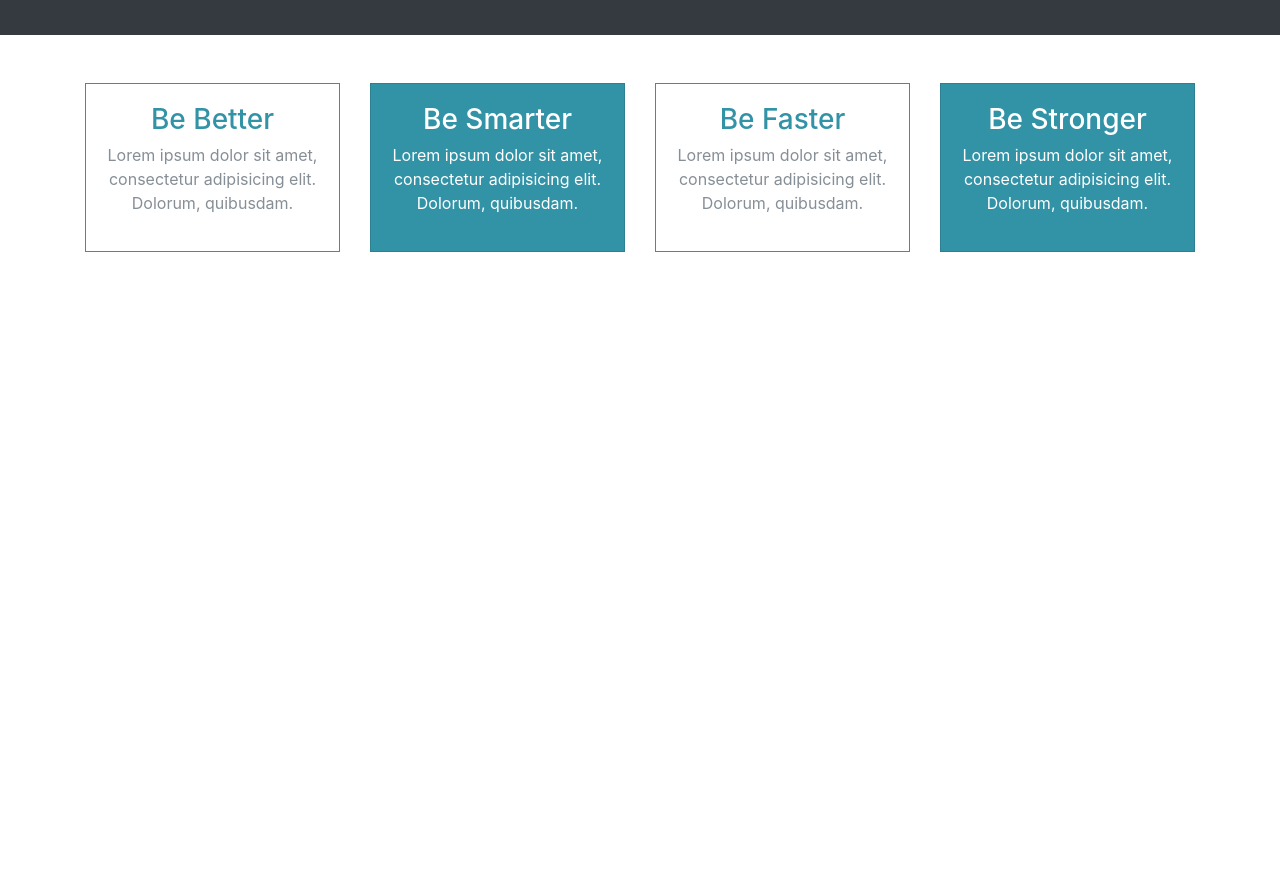
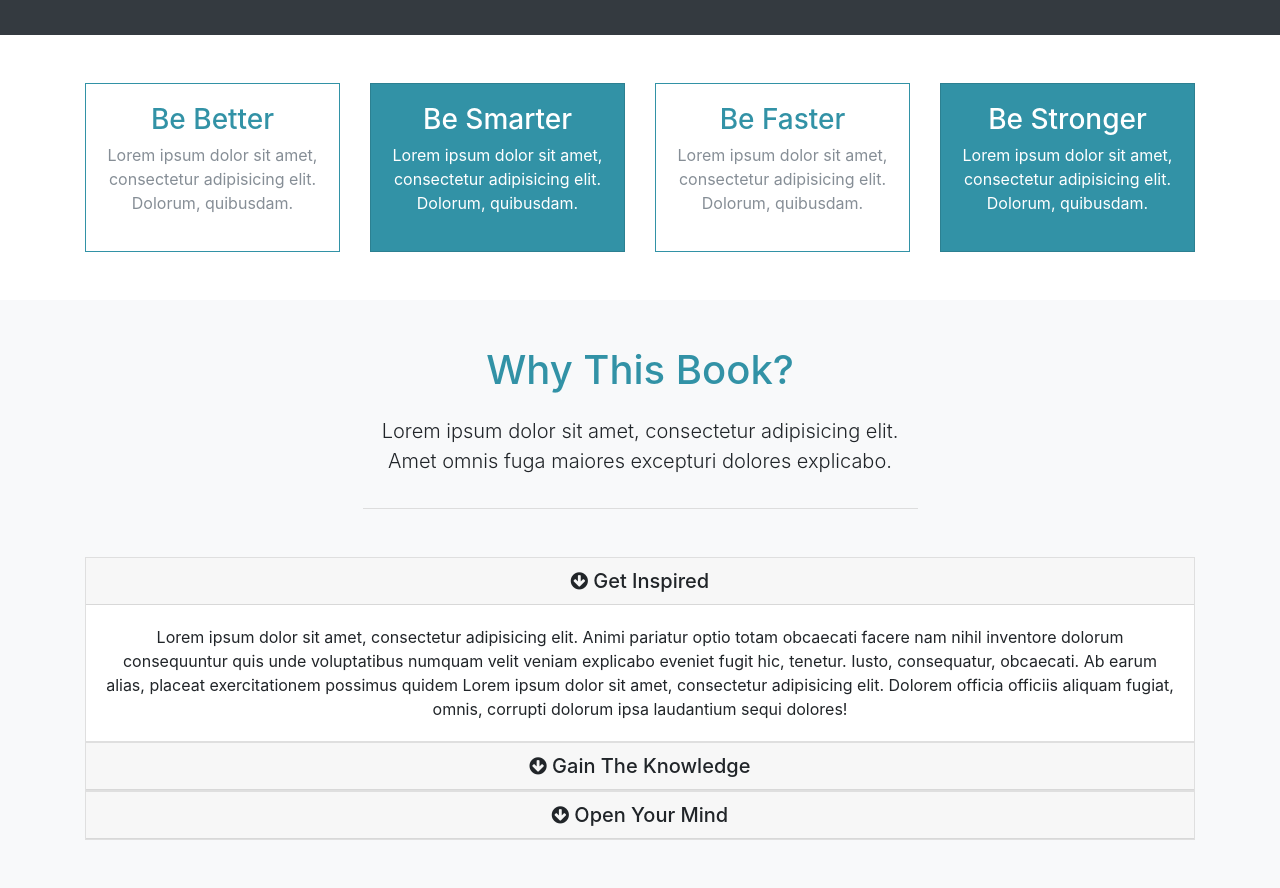
Before and after one commit to amerkrlicbegovic/Bootstrap-projects, a website: page Project-Mizuxe-Theme/src/index.html in a window 1280 px wide. Shown: the part 814-1702 px from the top of the page. Before the commit the page ends 1114 px from the top, so only its background shows below. Drawn offline with Linux system fonts and the light colour scheme.

Commit message:
Project-Mizuxe-Theme added section accordian

```diff
--- a/Project-Mizuxe-Theme/src/index.html
+++ b/Project-Mizuxe-Theme/src/index.html
@@ -113,6 +113,75 @@
     </div>
   </section>
 
+  <!-- ABOUT / WHY SECTION -->
+  <section id="about" class="py-5 text-center bg-light">
+    <div class="container">
+      <div class="row">
+        <div class="col">
+          <div class="info-header mb-5">
+            <h1 class="text-primary pb-3">
+              Why This Book?
+            </h1>
+            <p class="lead pb-3">
+              Lorem ipsum dolor sit amet, consectetur adipisicing elit. Amet omnis fuga maiores excepturi dolores explicabo.
+            </p>
+          </div>
+
+          <!-- ACCORDION -->
+          <div id="accordion" role="tablist">
+            <div class="card">
+              <div class="card-header" id="heading1">
+                <h5 class="mb-0">
+                  <div href="#collapse1" data-toggle="collapse" data-parent="#accordion">
+                    <i class="fa fa-arrow-circle-down"></i> Get Inspired
+                  </div>
+                </h5>
+              </div>
+
+              <div id="collapse1" class="collapse show">
+                <div class="card-body">
+                  Lorem ipsum dolor sit amet, consectetur adipisicing elit. Animi pariatur optio totam obcaecati facere nam nihil inventore dolorum consequuntur quis unde voluptatibus numquam velit veniam explicabo eveniet fugit hic, tenetur. Iusto, consequatur, obcaecati. Ab earum alias, placeat exercitationem possimus quidem Lorem ipsum dolor sit amet, consectetur adipisicing elit. Dolorem officia officiis aliquam fugiat, omnis, corrupti dolorum ipsa laudantium sequi dolores!
+                </div>
+              </div>
+            </div>
+
+            <div class="card">
+              <div class="card-header" id="heading2">
+                <h5 class="mb-0">
+                  <div href="#collapse2" data-toggle="collapse" data-parent="#accordion">
+                    <i class="fa fa-arrow-circle-down"></i> Gain The Knowledge
+                  </div>
+                </h5>
+              </div>
+
+              <div id="collapse2" class="collapse">
+                <div class="card-body">
+                  Lorem ipsum dolor sit amet, consectetur adipisicing elit. Animi pariatur optio totam obcaecati facere nam nihil inventore dolorum consequuntur quis unde voluptatibus numquam velit veniam explicabo eveniet fugit hic, tenetur. Iusto, consequatur, obcaecati. Ab earum alias, placeat exercitationem possimus quidem Lorem ipsum dolor sit amet, consectetur adipisicing elit. Dolorem officia officiis aliquam fugiat, omnis, corrupti dolorum ipsa laudantium sequi dolores!
+                </div>
+              </div>
+            </div>
+
+            <div class="card">
+              <div class="card-header" id="heading3">
+                <h5 class="mb-0">
+                  <div href="#collapse3" data-toggle="collapse" data-parent="#accordion">
+                    <i class="fa fa-arrow-circle-down"></i> Open Your Mind
+                  </div>
+                </h5>
+              </div>
+
+              <div id="collapse3" class="collapse">
+                <div class="card-body">
+                  Lorem ipsum dolor sit amet, consectetur adipisicing elit. Animi pariatur optio totam obcaecati facere nam nihil inventore dolorum consequuntur quis unde voluptatibus numquam velit veniam explicabo eveniet fugit hic, tenetur. Iusto, consequatur, obcaecati. Ab earum alias, placeat exercitationem possimus quidem Lorem ipsum dolor sit amet, consectetur adipisicing elit. Dolorem officia officiis aliquam fugiat, omnis, corrupti dolorum ipsa laudantium sequi dolores!
+                </div>
+              </div>
+            </div>
+          </div>
+        </div>
+      </div>
+    </div>
+  </section>
+
 
 
   <script src="js/jquery.min.js"></script>
--- a/Project-Mizuxe-Theme/src/scss/style.scss
+++ b/Project-Mizuxe-Theme/src/scss/style.scss
@@ -30,3 +30,9 @@ body{
     height:100%;
   }
 }
+
+.info-header{
+  width:50%;
+  margin:auto;
+  border-bottom:1px #ddd solid;
+}
```
Also changed, not shown: Project-Mizuxe-Theme/src/css/style.css.
